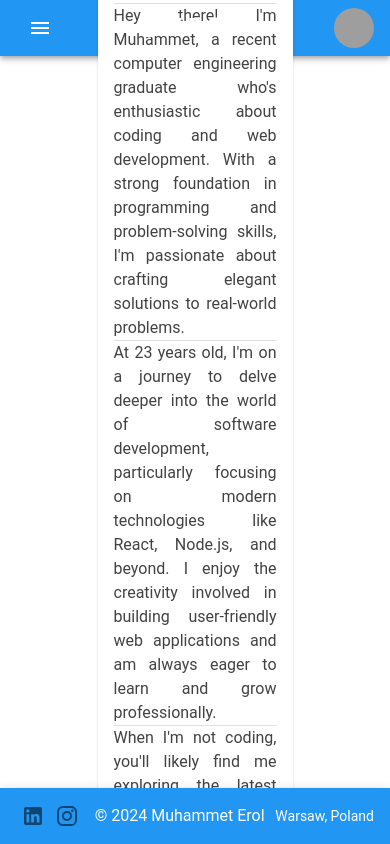
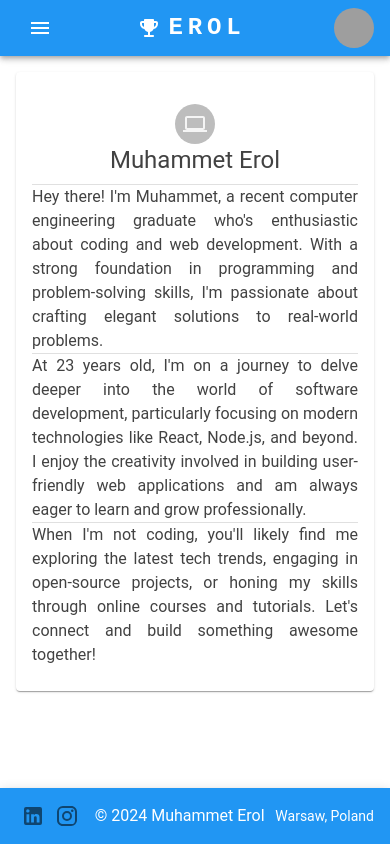
Before and after one commit to muhammeterl1912/MileStone-React-Blog-app, a React (Create React App) app: page /about in a window 390 px wide. Shown: the top 844 px of the page. Built offline with nearby package versions, Linux system fonts and the light colour scheme; grey boxes are pictures that could not be loaded.

Commit message:
Tested the project and some responsive bug fixed.

```diff
--- a/src/components/pages/About.jsx
+++ b/src/components/pages/About.jsx
@@ -9,12 +9,20 @@ const useStyles = makeStyles((theme) => ({
     justifyContent: "center",
     alignItems: "center",
     height: "90vh",
+    padding: theme.spacing(2),
+    [theme.breakpoints.down("sm")]: {
+      height: "auto",
+    },
   },
   card: {
-    width: "50%",
+    width: "100%",
+    maxWidth: "600px",
     backgroundColor: "#ffffff",
     borderRadius: theme.spacing(2),
     boxShadow: "0px 4px 8px rgba(0, 0, 0, 0.1)",
+    [theme.breakpoints.down("sm")]: {
+      width: "100%",
+    },
   },
   avatar: {
     width: theme.spacing(10),
@@ -26,6 +34,9 @@ const useStyles = makeStyles((theme) => ({
   },
   content: {
     padding: theme.spacing(4),
+    [theme.breakpoints.down("sm")]: {
+      padding: theme.spacing(2),
+    },
   },
   paragraph: {
     marginBottom: theme.spacing(2),
--- a/src/components/pages/Detail.jsx
+++ b/src/components/pages/Detail.jsx
@@ -36,7 +36,6 @@ const Detail = () => {
   const handleClickLike = () => {
     dispatch(postBlogLike(singleBlog?._id));
     setLikeColor(!likeColor);
-    getPostDetail();
   };
 
   const sampleBlog = {
@@ -58,7 +57,6 @@ const Detail = () => {
     firstName: singleBlog?.userId ? singleBlog.userId.firstName : "Unknown",
     lastName: singleBlog?.userId ? singleBlog.userId.lastName : "Unknown",
   };
-
 
   return loading ? (
     <div
```
